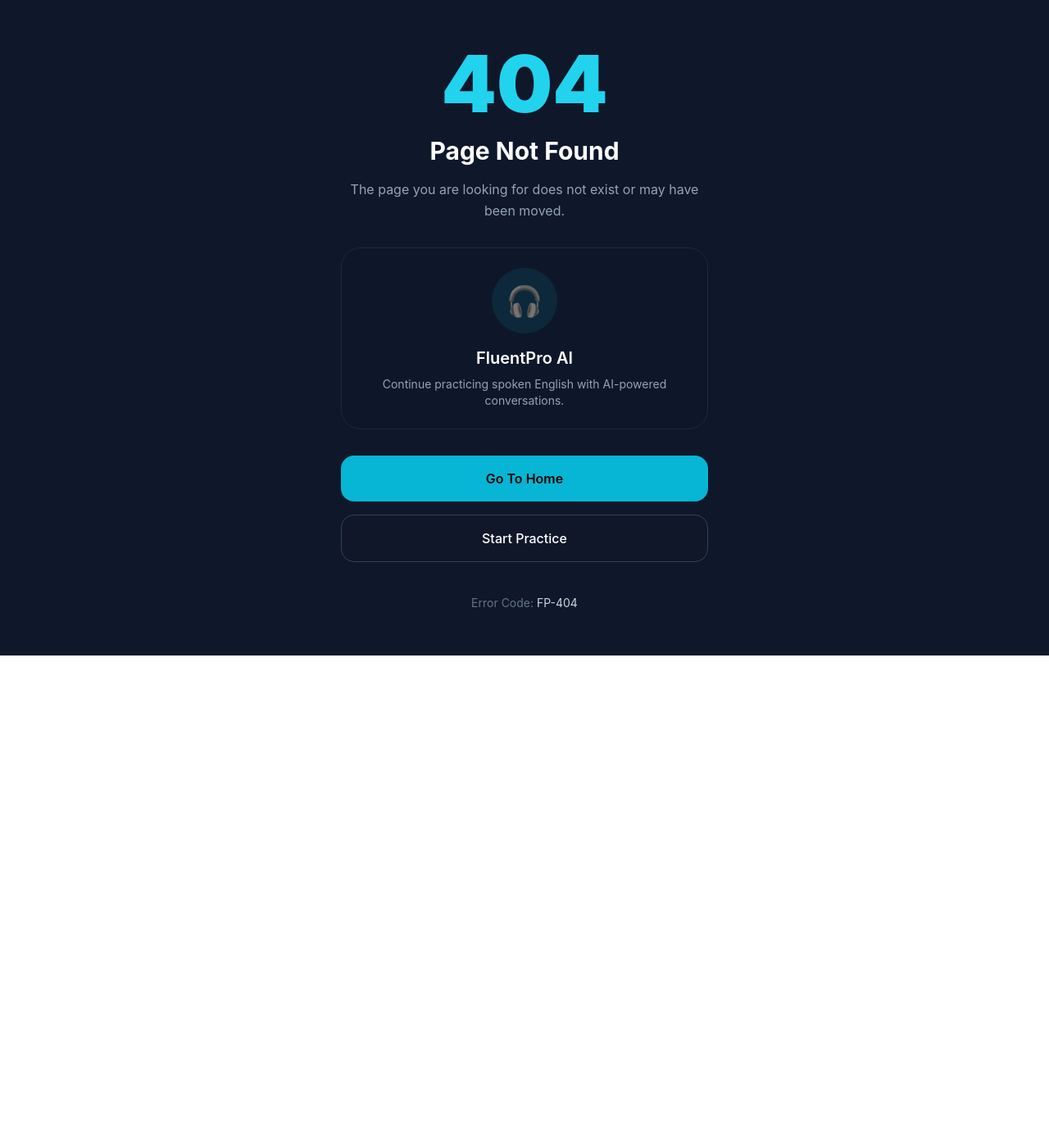
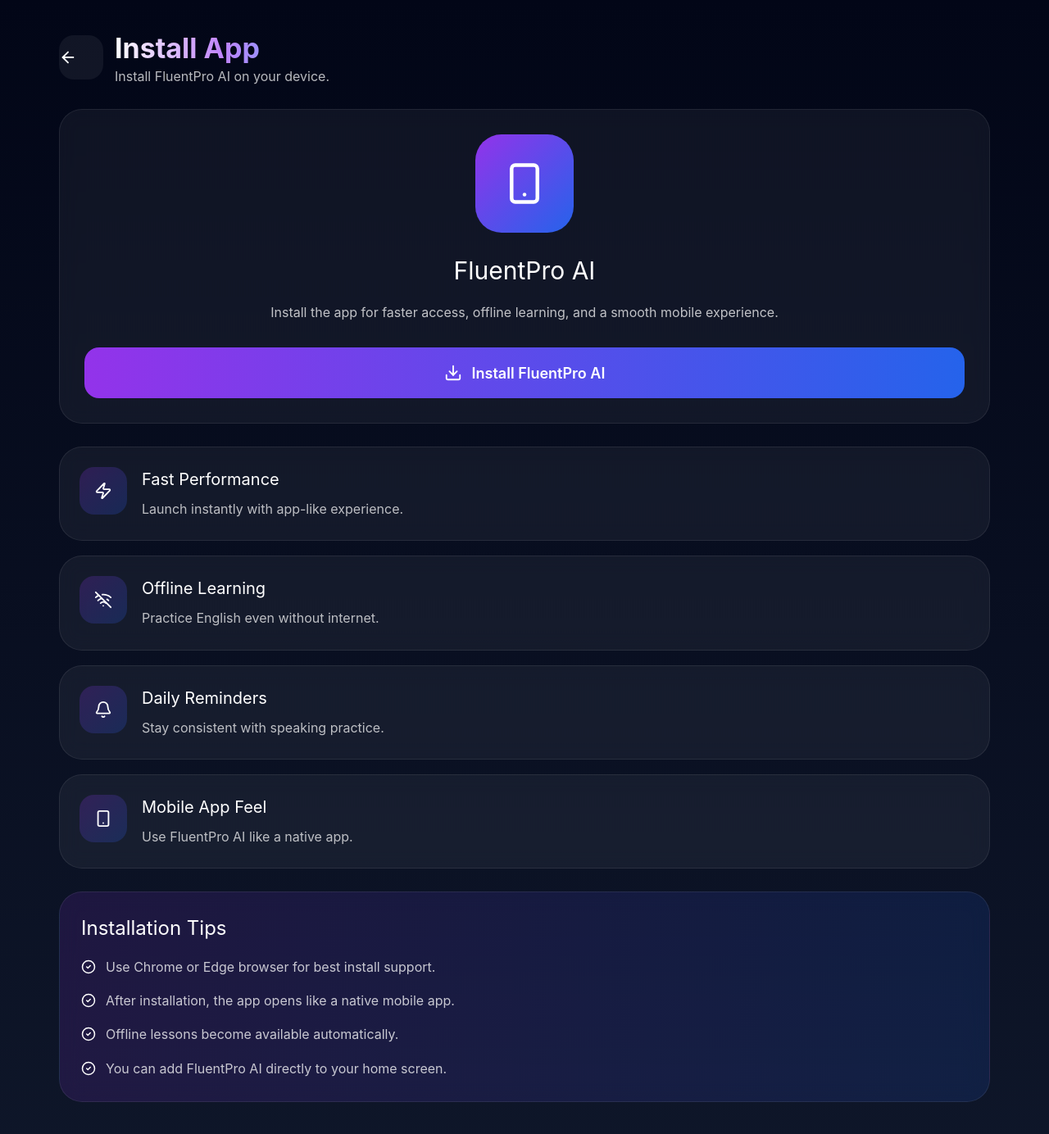
Before and after one commit to BheekhaRam00/English_spoken, a Next.js app: page /install in a window 1280 px wide. Before the commit this address had no page. Shown: the top 1384 px of the page at 82% size. Before the commit the page ends 800 px from the top, so only its background shows below. Built offline with nearby package versions, Linux system fonts and the light colour scheme.

Commit message:
Create installation page for FluentPro AI app
This component provides an installation page for the FluentPro AI app, including features, installation tips, and a button to initiate the installation process.

```diff
--- /dev/null
+++ b/src/app/install/page.tsx
@@ -0,0 +1,440 @@
+"use client";
+
+import { useState } from "react";
+
+import Link from "next/link";
+
+import {
+  ArrowLeft,
+  Smartphone,
+  Download,
+  WifiOff,
+  Bell,
+  Zap,
+  CheckCircle2
+} from "lucide-react";
+
+import {
+  showInstallPrompt,
+  isPWAInstalled
+} from "@/lib/pwa";
+
+export default function InstallPage() {
+  const [installing, setInstalling] =
+    useState(false);
+
+  const [installed, setInstalled] =
+    useState(
+      isPWAInstalled()
+    );
+
+  const handleInstall =
+    async () => {
+      try {
+        setInstalling(true);
+
+        const success =
+          await showInstallPrompt();
+
+        if (success) {
+          setInstalled(true);
+        }
+      } catch (error) {
+        console.error(
+          "Install error:",
+          error
+        );
+      } finally {
+        setInstalling(false);
+      }
+    };
+
+  const features = [
+    {
+      icon: (
+        <Zap size={22} />
+      ),
+
+      title:
+        "Fast Performance",
+
+      description:
+        "Launch instantly with app-like experience."
+    },
+
+    {
+      icon: (
+        <WifiOff size={22} />
+      ),
+
+      title:
+        "Offline Learning",
+
+      description:
+        "Practice English even without internet."
+    },
+
+    {
+      icon: (
+        <Bell size={22} />
+      ),
+
+      title:
+        "Daily Reminders",
+
+      description:
+        "Stay consistent with speaking practice."
+    },
+
+    {
+      icon: (
+        <Smartphone
+          size={22}
+        />
+      ),
+
+      title:
+        "Mobile App Feel",
+
+      description:
+        "Use FluentPro AI like a native app."
+    }
+  ];
+
+  return (
+    <main className="page-container">
+      <section
+        className="fade-in"
+        style={{
+          display: "flex",
+          alignItems: "center",
+          gap: "14px",
+          marginBottom: "28px"
+        }}
+      >
+        <Link href="/">
+          <button
+            className="secondary-button"
+            style={{
+              width: "54px",
+              height: "54px",
+              padding: 0,
+              borderRadius: "18px"
+            }}
+          >
+            <ArrowLeft size={22} />
+          </button>
+        </Link>
+
+        <div>
+          <h1
+            className="page-title"
+            style={{
+              marginBottom: "4px",
+              fontSize: "34px"
+            }}
+          >
+            Install App
+          </h1>
+
+          <p
+            style={{
+              color:
+                "rgba(255,255,255,0.72)"
+            }}
+          >
+            Install FluentPro AI on your device.
+          </p>
+        </div>
+      </section>
+
+      <section
+        className="glass-card fade-in"
+        style={{
+          padding: "30px",
+          marginBottom: "28px",
+          textAlign: "center"
+        }}
+      >
+        <div
+          style={{
+            width: "120px",
+            height: "120px",
+
+            margin:
+              "0 auto 24px auto",
+
+            borderRadius: "32px",
+
+            display: "flex",
+            alignItems: "center",
+            justifyContent:
+              "center",
+
+            background:
+              "linear-gradient(135deg, #9333ea, #2563eb)"
+          }}
+        >
+          <Smartphone
+            size={54}
+          />
+        </div>
+
+        <h2
+          style={{
+            fontSize: "30px",
+            marginBottom: "14px"
+          }}
+        >
+          FluentPro AI
+        </h2>
+
+        <p
+          style={{
+            color:
+              "rgba(255,255,255,0.74)",
+
+            lineHeight: 1.8,
+
+            marginBottom: "28px"
+          }}
+        >
+          Install the app for faster access,
+          offline learning, and a smooth
+          mobile experience.
+        </p>
+
+        {installed ? (
+          <div
+            className="glass-card"
+            style={{
+              padding: "22px",
+
+              background:
+                "rgba(34,197,94,0.12)",
+
+              border:
+                "1px solid rgba(34,197,94,0.18)"
+            }}
+          >
+            <div
+              style={{
+                display: "flex",
+                alignItems: "center",
+                justifyContent:
+                  "center",
+
+                gap: "12px"
+              }}
+            >
+              <CheckCircle2
+                size={24}
+              />
+
+              <span
+                style={{
+                  fontWeight: 700,
+                  fontSize: "18px"
+                }}
+              >
+                App Installed
+              </span>
+            </div>
+          </div>
+        ) : (
+          <button
+            className="primary-button"
+            onClick={
+              handleInstall
+            }
+            disabled={
+              installing
+            }
+            style={{
+              width: "100%",
+
+              height: "62px",
+
+              fontSize: "18px",
+
+              display: "flex",
+              alignItems: "center",
+              justifyContent:
+                "center",
+
+              gap: "12px",
+
+              opacity:
+                installing
+                  ? 0.7
+                  : 1
+            }}
+          >
+            <Download
+              size={22}
+            />
+
+            {installing
+              ? "Installing..."
+              : "Install FluentPro AI"}
+          </button>
+        )}
+      </section>
+
+      <section
+        className="fade-in"
+        style={{
+          display: "grid",
+          gap: "18px",
+          marginBottom: "28px"
+        }}
+      >
+        {features.map(
+          (feature) => (
+            <div
+              key={
+                feature.title
+              }
+              className="glass-card"
+              style={{
+                padding:
+                  "24px",
+
+                display:
+                  "flex",
+
+                alignItems:
+                  "flex-start",
+
+                gap: "18px"
+              }}
+            >
+              <div
+                style={{
+                  width: "58px",
+                  height: "58px",
+
+                  borderRadius:
+                    "18px",
+
+                  display:
+                    "flex",
+
+                  alignItems:
+                    "center",
+
+                  justifyContent:
+                    "center",
+
+                  background:
+                    "linear-gradient(135deg, rgba(147,51,234,0.22), rgba(37,99,235,0.22))"
+                }}
+              >
+                {
+                  feature.icon
+                }
+              </div>
+
+              <div>
+                <h3
+                  style={{
+                    fontSize:
+                      "20px",
+
+                    marginBottom:
+                      "8px"
+                  }}
+                >
+                  {
+                    feature.title
+                  }
+                </h3>
+
+                <p
+                  style={{
+                    color:
+                      "rgba(255,255,255,0.72)",
+
+                    lineHeight:
+                      1.7
+                  }}
+                >
+                  {
+                    feature.description
+                  }
+                </p>
+              </div>
+            </div>
+          )
+        )}
+      </section>
+
+      <section
+        className="glass-card fade-in"
+        style={{
+          padding: "26px",
+
+          background:
+            "linear-gradient(90deg, rgba(147,51,234,0.14), rgba(37,99,235,0.14))"
+        }}
+      >
+        <h2
+          style={{
+            fontSize: "24px",
+            marginBottom: "16px"
+          }}
+        >
+          Installation Tips
+        </h2>
+
+        <div
+          style={{
+            display: "grid",
+            gap: "14px"
+          }}
+        >
+          {[
+            "Use Chrome or Edge browser for best install support.",
+            "After installation, the app opens like a native mobile app.",
+            "Offline lessons become available automatically.",
+            "You can add FluentPro AI directly to your home screen."
+          ].map((tip) => (
+            <div
+              key={tip}
+              style={{
+                display: "flex",
+                alignItems:
+                  "flex-start",
+
+                gap: "12px"
+              }}
+            >
+              <CheckCircle2
+                size={18}
+                style={{
+                  minWidth:
+                    "18px",
+
+                  marginTop:
+                    "4px"
+                }}
+              />
+
+              <p
+                style={{
+                  color:
+                    "rgba(255,255,255,0.76)",
+
+                  lineHeight:
+                    1.7
+                }}
+              >
+                {tip}
+              </p>
+            </div>
+          ))}
+        </div>
+      </section>
+    </main>
+  );
+        }
```
